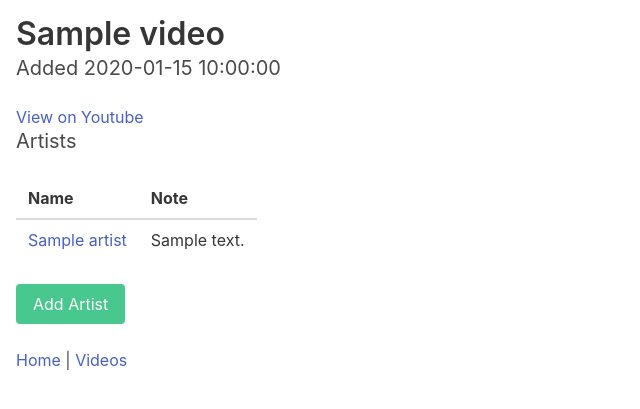
After one commit to zack256/caydio, a Flask app: page /videos/1/ in a window 1280 px wide. The commit adds this page. Shown: the top 409 px of the page, without its empty margins (0-640 px from the left). Run offline with Flask 2, Linux system fonts and the light colour scheme; the visitor is signed in with stand-in values (Sample User, id 1); tables that the repository leaves empty hold one stand-in row (values such as "Sample post"); parts of the project's set-up code (start-up, migrations or seed data) failed here and were passed over; some libraries are stand-ins or nearby versions.

Commit message:
specific video page start

```diff
--- a/app/assets/js/script.js
+++ b/app/assets/js/script.js
@@ -7,3 +7,9 @@ function confirmPasswordsMatch () {
     }
     return match;
 }
+
+function addToDataList (dlID, text) {
+    var optionEl = document.createElement("OPTION");
+    optionEl.value = text;
+    document.getElementById(dlID).appendChild(optionEl);
+}
--- a/app/main.py
+++ b/app/main.py
@@ -154,13 +154,33 @@ def videos_page():
     artists = Artist.query.filter(Artist.id.in_(connection_set)).all()
     artist_dict = {artist.id : artist for artist in artists}
     connection_dict = {}
-    connections.sort(key = lambda x : artist_dict[x.artist_id].name)    # so the artist display list is sorted.
+    connections.sort(key = lambda x : artist_dict[x.artist_id].name)    # so the artist display list is sorted. maybe want to change.
     for connection in connections:
         if connection.video_id in connection_dict:
             connection_dict[connection.video_id].append(connection.artist_id)
         else:
             connection_dict[connection.video_id] = [connection.artist_id]
     return render_template("videos.html", videos = videos, artists = artist_dict, connections = connection_dict, list_artists = utils.comma_list_artists)
+
+@app.route("/videos/<video_id>/")
+def specific_video_page(video_id):
+    user = get_logged_in_user()
+    if not user:
+        return "must log in first!"
+    video = Video.query.get(int(video_id))
+    if not video:
+        return "Video not found!"
+    if video.user_id != user.id:
+        return "Can't access this video!"
+    connections = video.artists
+    connections_dict = {connections[i].artist_id : i for i in range(len(connections))}
+    artists = Artist.query.filter(Artist.user_id == user.id).all()
+    notes = []
+    for i in range(len(artists)):
+        if artists[i].id in connections_dict:
+            notes.append((i, connections[connections_dict[artists[i].id]].note))
+    notes.sort(key = lambda x : artists[x[0]].name)             # abc sorted, might change.
+    return render_template("video.html", video = video, notes = notes, artists = artists)
 
 @app.route("/artists/<artist_name>/")
 def artist_page(artist_name):
--- a/app/templates/artist.html
+++ b/app/templates/artist.html
@@ -43,7 +43,7 @@
     <tbody>
         {% for video in videos %}
         <tr>
-            <td>{{ video.name }}</td>
+            <td><a href = "/videos/{{video.id }}/">{{ video.name }}</a></td>
             <td>{{ video.added }}</td>
         </tr>
         {% endfor %}
--- a/app/templates/base.html
+++ b/app/templates/base.html
@@ -13,6 +13,7 @@
 		{% block modals %}{% endblock %}
 		{% block body %}{% endblock %}
 		<script src = "/assets/js/modals.js"></script>
+		<script src = "/assets/js/script.js"></script>
 		<script src="https://code.jquery.com/jquery-3.6.0.min.js" integrity="sha256-/xUj+3OJU5yExlq6GSYGSHk7tPXikynS7ogEvDej/m4=" crossorigin="anonymous"></script>
 		{% block more_bottom %}{% endblock %}
 	</body>
--- /dev/null
+++ b/app/templates/video.html
@@ -0,0 +1,63 @@
+{% extends "base.html" %}
+{% block modals %}
+<div class = "modal mft" id = "addArtistsModal">
+    <div class="modal-background" onclick = "deactivateModal('addArtistsModal');"></div>
+    <div class="modal-card">
+        <header class="modal-card-head">
+            <p class="modal-card-title">{{ video.name }} - Add Artists</p>
+            <button class="delete" aria-label="close" onclick = "deactivateModal('addArtistsModal');"></button>
+        </header>
+        <section class="modal-card-body">
+            <form action = "/forms/add-artist-via-video/" method = "POST" id = "addArtistsForm"></form>
+            <datalist id = "artistsList"></datalist>
+            <input type = "hidden" name = "v_id" form = "addArtistsForm" value = "{{ video.id }}">
+            <table class = "table is-striped is-fullwidth">
+                <tbody>
+                    <tr>
+                        <td>Artist</td>
+                        <td><input name = "name" type = "text" class = "input" maxlength = "255" form = "addArtistsForm" list = "artistsList"></td>
+                    </tr>
+                </tbody>
+            </table>
+        </section>
+        <footer class="modal-card-foot">
+            <button class = "button is-success" type = "submit" form = "addArtistsForm">Submit</button>
+            <button class = "button is-danger" type = "reset" form = "addArtistsForm">Cancel</button>
+        </footer>
+    </div>
+</div>
+{% endblock %}
+{% block body %}
+<h3 class = "title is-3">{{ video.name }}</h3>
+<h5 class = "subtitle is-5">Added {{ video.added }}</h5>
+<p><a href = "https://www.youtube.com/watch/?v={{ video.youtube_url }}" target = "_blank">View on Youtube</a></p>
+<h5 class = "subtitle is-5">Artists</h5>
+<table class = "table is-striped">
+    <thead>
+        <tr>
+            <th>Name</th>
+            <th>Note</th>
+        </tr>
+    </thead>
+    <tbody>
+        {% for note in notes %}
+        {% set artist = artists[note[0]] %}
+        <tr>
+            <td><a href = "/artists/{{ artist.name }}/">{{ artist.get_readable_name() }}</a></td>
+            <td>{{ note[1] }}</td>
+        </tr>
+        {% endfor %}
+    </tbody>
+</table>
+<div class = "buttons">
+    <button class = "button is-success" onclick = "activateModal('addArtistsModal');">Add Artist</button>
+</div>
+<p><a href = "/">Home</a> | <a href = "/videos/">Videos</a></p>
+{% endblock %}
+{% block more_bottom %}
+<script>
+{% for artist in artists %}
+addToDataList("artistsList", "{{ artist.get_readable_name() }}");
+{% endfor %}
+</script>
+{% endblock %}
--- a/app/templates/videos.html
+++ b/app/templates/videos.html
@@ -44,7 +44,7 @@
         {% for i in range(videos|length) %}
         {% set video = videos[i] %}
         <tr>
-            <td>{{ video.name }}</td>
+            <td><a href = "/videos/{{video.id }}/">{{ video.name }}</a></td>
             <td>
                 <ul class = "artistsList">
                     {% for j in range(connections[video.id]|length) %}
```
